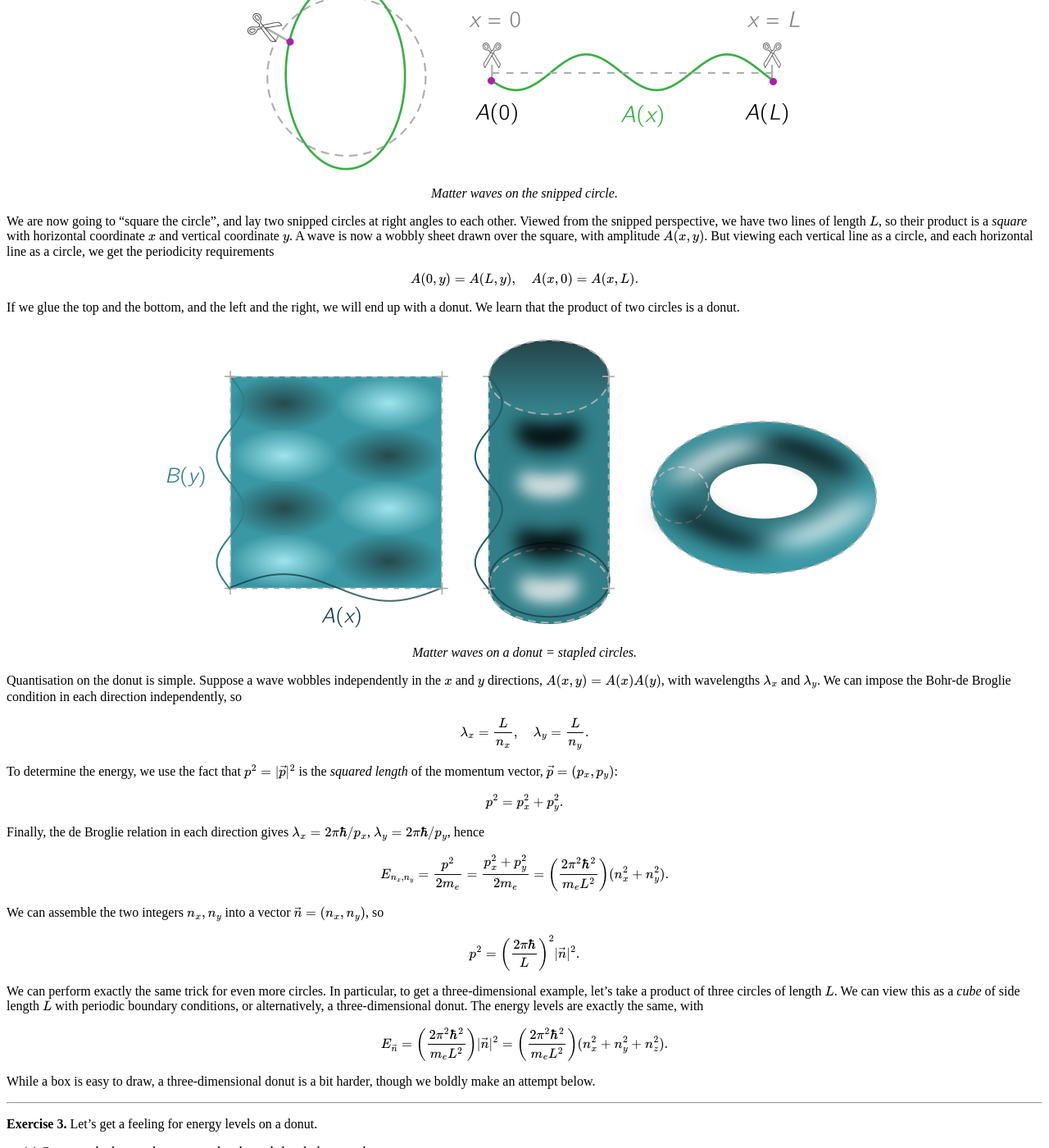
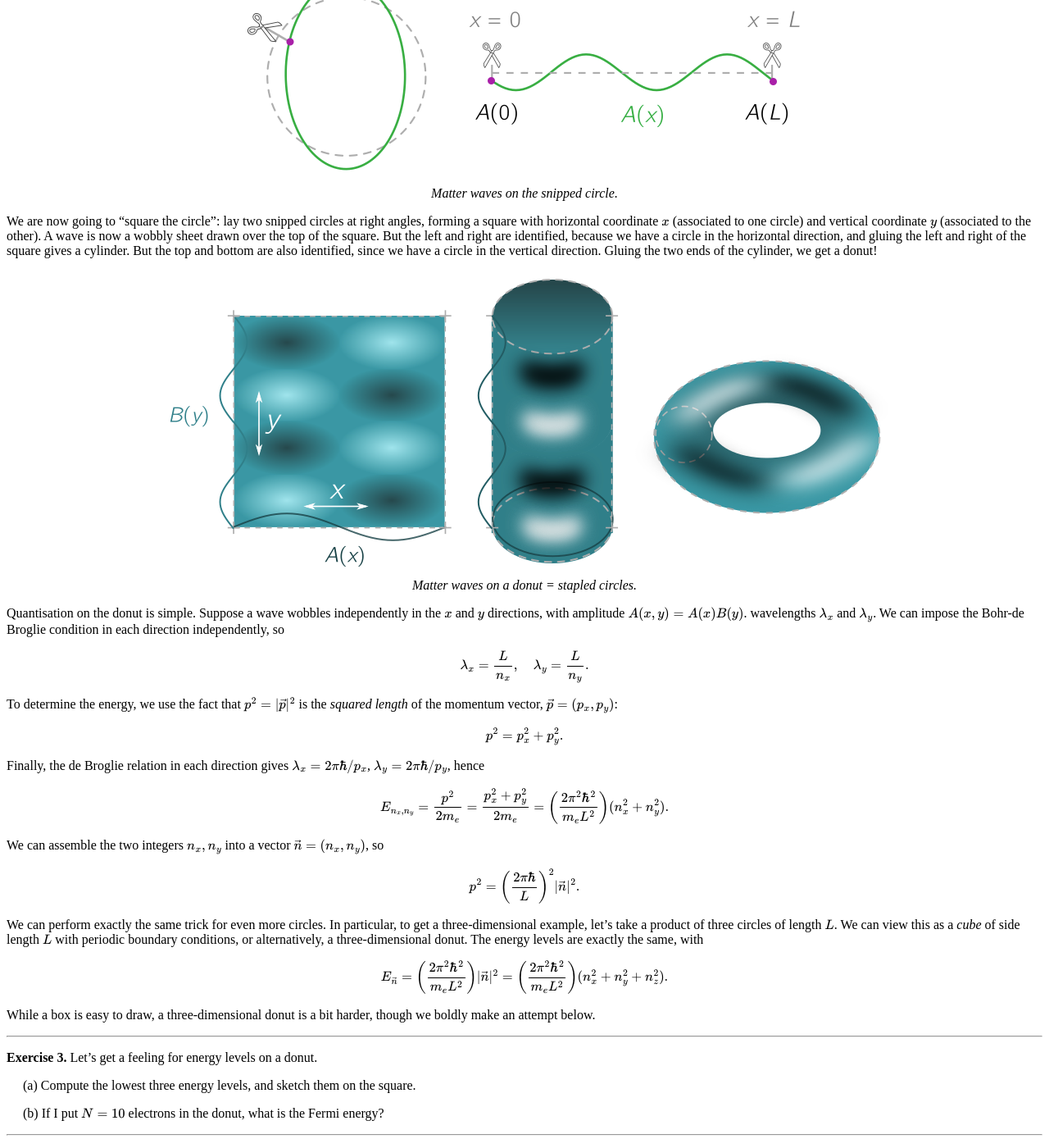
Before and after one commit to hapax/hapax.github.io, a Jekyll site: the page built from assets/chandra.md, in a window 1280 px wide and 1400 px high, scrolled down 6396 px. Shown: the whole window at 82% size. Built offline with Jekyll 4.4.1, drawn with Linux system fonts in a browser that asks for light colours; our own code applies the rules of GitHub Pages for plain Markdown files; formulas are drawn with MathJax 3; a script that is not in the unit is left out.

Commit message:
Update chandra

```diff
--- a/assets/chandra.md
+++ b/assets/chandra.md
@@ -432,23 +432,17 @@
 	</div>
 	</figure>
 
-We are now going to "square the circle", and lay two
-snipped circles at right angles to each other.
-Viewed from the snipped perspective, we have two lines of length
-$L$, so their product is a *square* with horizontal coordinate $x$
-and vertical coordinate $y$.
-A wave is now a wobbly sheet drawn over the square, with amplitude
-$A(x, y)$.
-But viewing each vertical line as a circle, and each horizontal line
-as a circle, we get the periodicity requirements
-
-$$
-A(0, y) = A(L, y), \quad A(x, 0) = A(x, L).
-$$
-
-If we glue the top and the bottom, and the left and the right, we will
-end up with a donut.
-We learn that the product of two circles is a donut.
+We are now going to "square the circle":
+lay two snipped circles at right angles, forming a square with
+horizontal coordinate $x$ (associated to one circle) and vertical
+coordinate $y$ (associated to the other).
+A wave is now a wobbly sheet drawn over the top of the square.
+But the left and right are identified, because we have a circle in the
+horizontal direction, and gluing the left and right of the square
+gives a cylinder.
+But the top and bottom are also identified, since we have a circle in
+the vertical direction.
+Gluing the two ends of the cylinder, we get a donut!
 
 <figure>
     <div style="text-align:center"><img src
```
Also changed, not shown: other parts of assets/chandra.md (+3 -1 lines), images/posts/chandra7.png, 1 other file.
